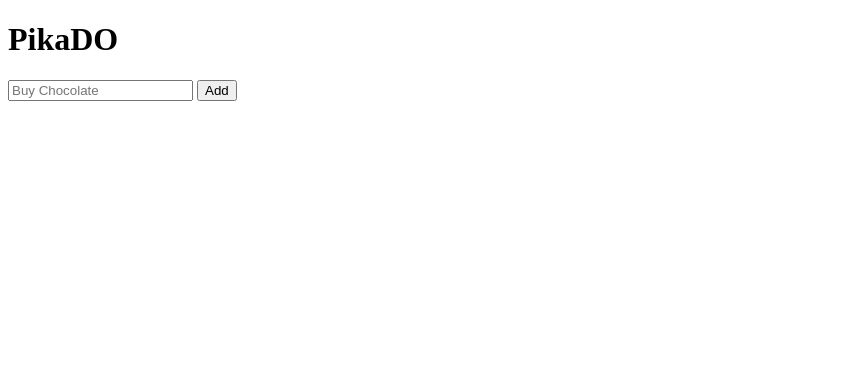
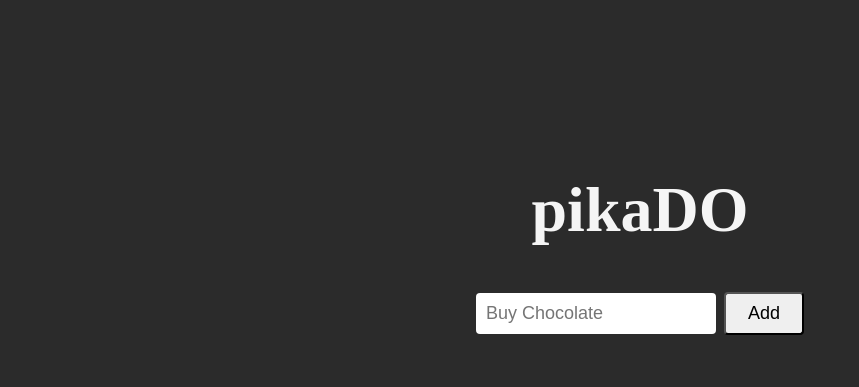
Before and after one commit to morgankar/pikaDO, a website: page index.html in a window 1280 px wide. Shown: the whole page, without its empty margins (0-859 px from the left). Drawn offline with Linux system fonts and the light colour scheme.

Commit message:
Pikado Styling done v1

```diff
--- a/index.html
+++ b/index.html
@@ -3,13 +3,17 @@
 <head>
     <meta charset="UTF-8">
     <meta name="viewport" content="width=device-width, initial-scale=1.0">
+    <link rel="stylesheet" href="style.css">
     <title>pikaDO</title>
 </head>
 <body>
-    <h1>PikaDO</h1>
+    <div class="todoBox">
+    <h1>pikaDO</h1>
     <input type="text" name="inputText" id="input" placeholder="Buy Chocolate">
     <button onclick="addTodo()">Add</button>
     <div id="todoCard"></div>
+    </div>
+
     <script src="./script.js"></script>
 </body>
 </html>
--- a/script.js
+++ b/script.js
@@ -45,6 +45,7 @@ function render(){
         const newBtn = document.createElement("button")
         const newDiv = document.createElement("div");
         newDiv.setAttribute("id",`todo-${ctr}`)
+        newDiv.setAttribute("class","todoitem")
         newSpan.innerText = todos[i].title
         newBtn.innerText = "Delete"
         document.getElementById("todoCard").appendChild(newDiv);
--- a/style.css
+++ b/style.css
@@ -0,0 +1,42 @@
+*{
+    box-sizing: border-box;
+}
+body{
+    margin: auto;
+    text-align: center;
+    background-color: rgb(43, 43, 43);
+    color: whitesmoke;
+    font-size:xx-large;
+}
+
+.todoBox{
+    padding: 10px;
+    width: 60%;
+    margin: auto;
+    height: auto;
+    margin-top: 120px;
+}
+
+input{
+    border: none;
+    padding: 10px;
+    border-radius: 4px;
+    width: 15rem;
+    font-size:large;
+    margin-bottom: 40px;
+}
+button {
+    padding: 9px;
+    border-radius: 4px;
+    width: 5rem;
+    font-size:large;
+}
+
+.todoitem{
+    display: flex;
+    justify-content: space-between;
+    border: 1px solid rgb(84, 84, 84);
+    width: 20.5rem;
+    margin: auto;
+    padding: 2px;
+}
```
